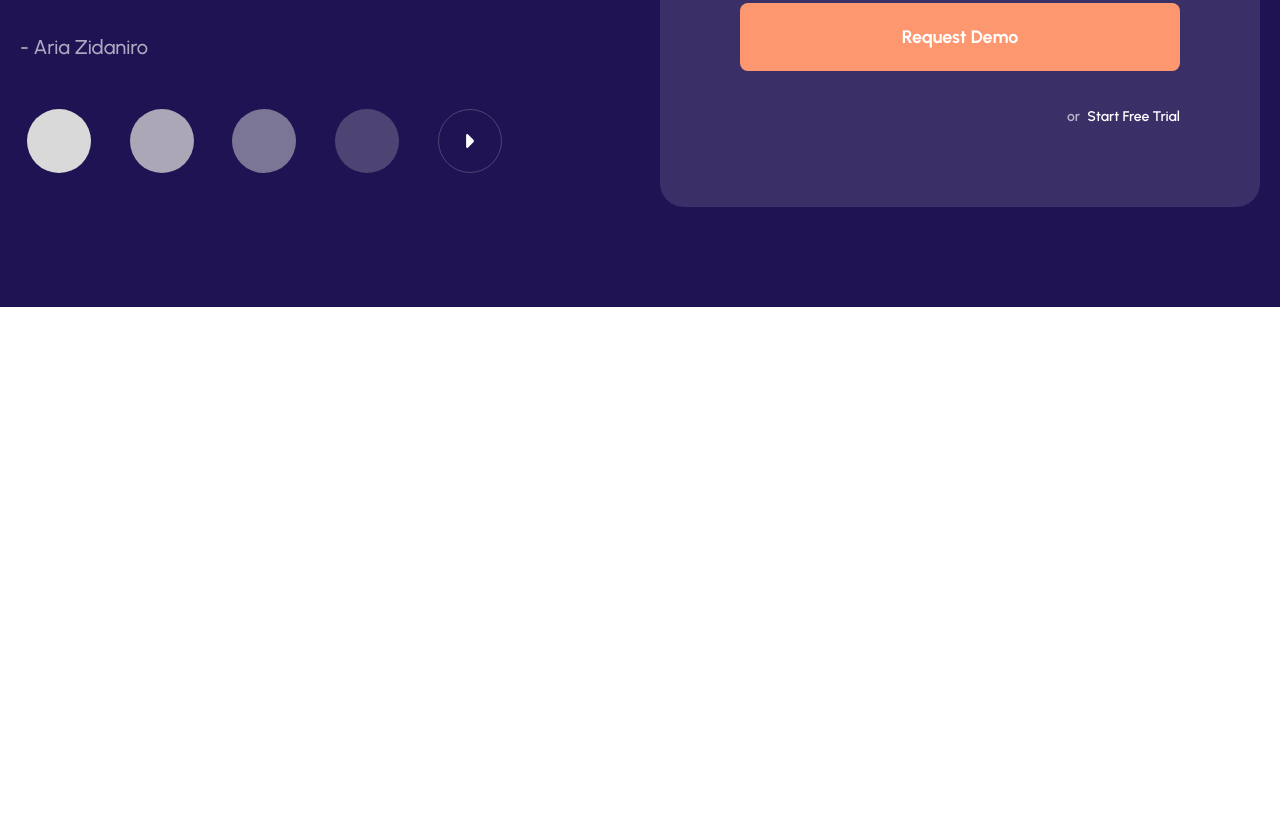
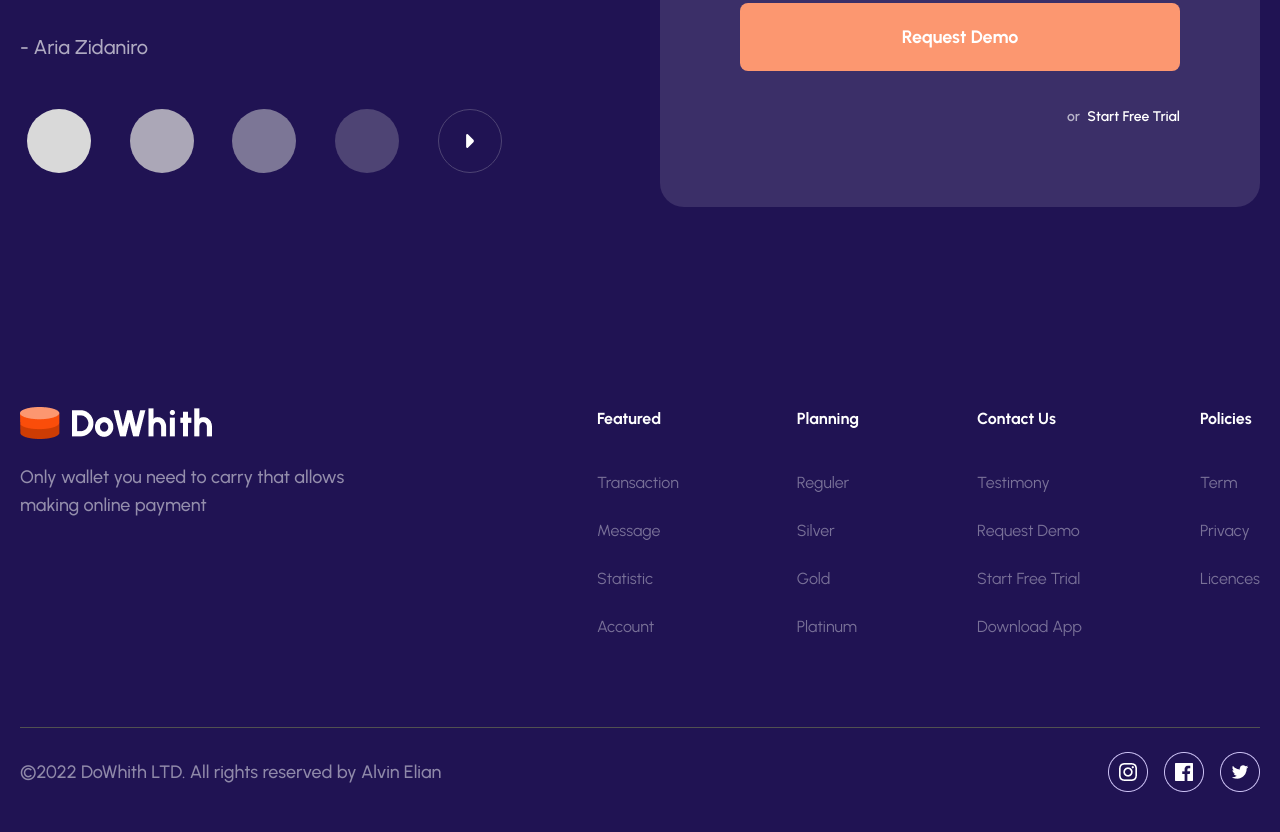
Before and after one commit to mdrifat59/E-wallet, a plain HTML site: page src/index.html in a window 1280 px wide. Shown: the part 5750-6582 px from the top of the page. Before the commit the page ends 6057 px from the top, so only its background shows below. Drawn offline with nearby package versions, Linux system fonts and the light colour scheme.

Commit message:
footer is done

```diff
--- a/src/index.html
+++ b/src/index.html
@@ -462,6 +462,69 @@
       </div>
     </section>
 
+    <!-- footer -->
+    <footer class="pt-[100px] pb-10 bg-[#201353]">
+      <div class="w-width flex justify-between mx-auto">
+        <!-- left site -->
+        <div>
+          <img src="/src/assets/image/Group 136232.png" alt="">
+          <p class="w-[332px] font-['Urbanist'] font-medium text-lg text-[#948eac] mt-6 ">Only wallet you need to carry
+            that allows making online payment</p>
+        </div>
+
+        <!-- right site -->
+        <div class="flex justify-around gap-[118px]">
+          <ul>
+            <li class="font-['Urbanist'] font-bold text-base text-[#ffffff] mb-10">Featured</li>
+
+            <li class="font-['Urbanist'] font-reguler text-base text-[#797198] mb-6">Transaction</li>
+            <li class="font-['Urbanist'] font-reguler text-base text-[#797198] mb-6">Message</li>
+            <li class="font-['Urbanist'] font-reguler text-base text-[#797198] mb-6">Statistic</li>
+            <li class="font-['Urbanist'] font-reguler text-base text-[#797198] mb-6">Account</li>
+          </ul>
+
+          <ul>
+            <li class="font-['Urbanist'] font-bold text-base text-[#ffffff] mb-10">Planning</li>
+
+            <li class="font-['Urbanist'] font-reguler text-base text-[#797198] mb-6">Reguler</li>
+            <li class="font-['Urbanist'] font-reguler text-base text-[#797198] mb-6">Silver</li>
+            <li class="font-['Urbanist'] font-reguler text-base text-[#797198] mb-6">Gold</li>
+            <li class="font-['Urbanist'] font-reguler text-base text-[#797198] mb-6">Platinum</li>
+          </ul>
+
+          <ul>
+            <li class="font-['Urbanist'] font-bold text-base text-[#ffffff] mb-10">Contact Us</li>
+
+            <li class="font-['Urbanist'] font-reguler text-base text-[#797198] mb-6">Testimony</li>
+            <li class="font-['Urbanist'] font-reguler text-base text-[#797198] mb-6">Request Demo</li>
+            <li class="font-['Urbanist'] font-reguler text-base text-[#797198] mb-6">Start Free Trial</li>
+            <li class="font-['Urbanist'] font-reguler text-base text-[#797198] mb-6">Download App</li>
+          </ul>
+
+          <ul>
+            <li class="font-['Urbanist'] font-bold text-base text-[#ffffff] mb-10"> Policies</li>
+
+            <li class="font-['Urbanist'] font-reguler text-base text-[#797198] mb-6">Term</li>
+            <li class="font-['Urbanist'] font-reguler text-base text-[#797198] mb-6">Privacy</li>
+            <li class="font-['Urbanist'] font-reguler text-base text-[#797198] mb-6">Licences</li>
+          </ul>
+
+        </div>
+        <!-- lower site -->
+      </div>
+      <div class="w-width mx-auto pt-16">
+        <hr class="text-[#515151] ">
+        <div class="flex justify-between items-center pt-6">
+          <span class="font-['Urbanist'] font-medium text-lg text-[#8f89a9] ">©2022 DoWhith LTD. All rights reserved by
+            Alvin Elian</span>
+          <div class="flex gap-4">
+            <img src="/src/assets/image/Frame 10230.png" alt="">
+            <img src="/src/assets/image/Frame 10231.png" alt="">
+            <img src="/src/assets/image/Frame 10232.png" alt="">
+          </div>
+        </div>
+      </div>
+    </footer>
   </main>
 
 </body>
```
Also changed, not shown: src/assets/image/Frame 10230.png (added), src/assets/image/Frame 10231.png (added), src/assets/image/Frame 10232.png (added), src/assets/image/Group 136232.png (added).
